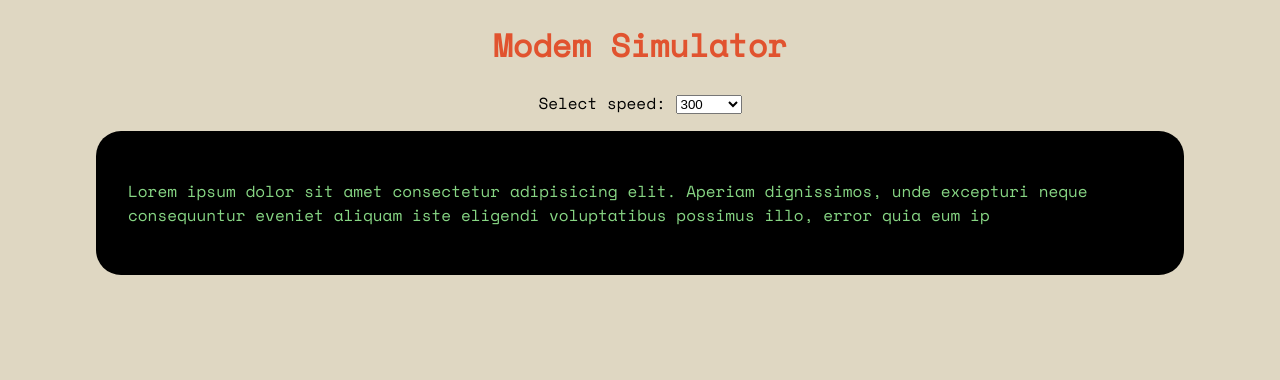
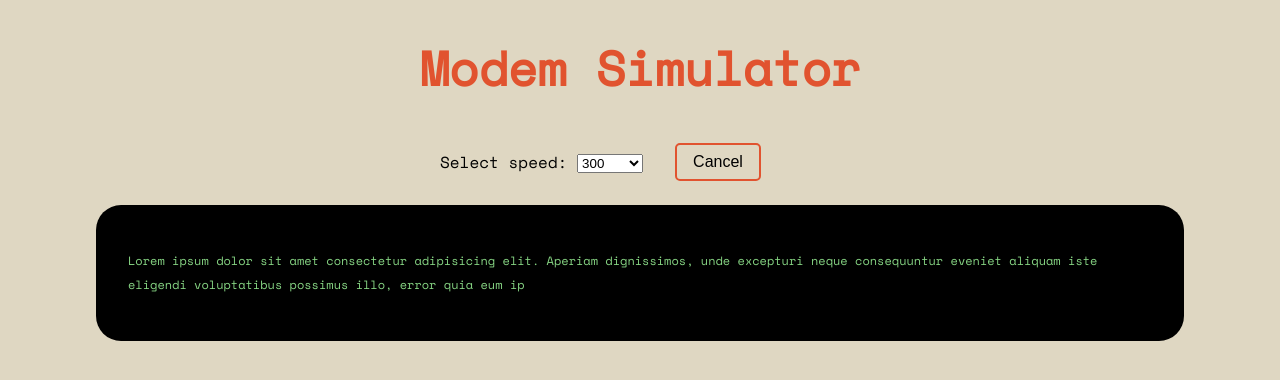
Before and after one commit to jallend1/modemSimulator, a plain HTML site: page index.html in a window 1280 px wide. Drawn offline with nearby package versions, Linux system fonts and the light colour scheme.

Commit message:
Adds cancel button and fixes bug where input was stuck on previous selection

```diff
--- a/index.html
+++ b/index.html
@@ -16,10 +16,11 @@
   <body>
     <header>
       <h1>Modem Simulator</h1>
-      <form id="speedSelector">
+      <div class="header-menu">
+        <form id="speed-selector">
           <label for="speed">Select speed:</label>
           <select name="speed" id="speed">
-          <option value="300">300</option>
+            <option value="300" selected>300</option>
             <option value="1200">1200</option>
             <option value="2400">2400</option>
             <option value="4800">4800</option>
@@ -32,9 +33,11 @@
             <option value="115200">115200</option>
           </select>
         </form>
+        <button id="header-button">Cancel</button>
+      </div>
     </header>
     <main>
-      <p id="insertedText"></p>
+      <p id="inserted-text"></p>
     </main>
     <script src="sampleText.js"></script>
     <script src="script.js"></script>
--- a/script.js
+++ b/script.js
@@ -1,14 +1,17 @@
 // Todo: Display the amount of time it will take it fully load at the given rate
-// Todo: Add a cancel button
-// Todo: Add a style sheet
-// TOdo: On refresh, the previous option from the drop-down is selected but the original speed is still used
 // Todo: Add a slider to change the speed?
 // TOdo: Implement error handling for the end of the file
 
 let controller = new AbortController();
-const insertedText = document.querySelector("#insertedText");
-const speedSelector = document.querySelector("#speedSelector");
+const insertedText = document.querySelector("#inserted-text");
+const speedSelector = document.querySelector("#speed-selector");
+const headerButton = document.querySelector("#header-button");
 let bitsPerSec = 300;
+
+// Resets form value on refresh
+window.onload = () => {
+  speedSelector.value = "300";
+};
 
 const convertModemSpeedtoDelay = (speed) => {
   // 8 bits per character
@@ -44,6 +47,17 @@ const handleSpeedChange = (e) => {
   displayText();
 };
 
+const handleClick = () => {
+  controller.abort();
+  controller = new AbortController();
+  headerButton.textContent === "Cancel"
+    ? (headerButton.textContent = "Restart")
+    : (headerButton.textContent = "Cancel");
+  if (headerButton.textContent === "Cancel") {
+    displayText();
+  }
+};
+
 speedSelector.addEventListener("change", handleSpeedChange);
-
+headerButton.addEventListener("click", handleClick);
 displayText();
--- a/style.css
+++ b/style.css
@@ -14,6 +14,26 @@ header {
 
 h1 {
   color: #e1532f;
+  font-size: 3rem;
+}
+
+.header-menu {
+  display: flex;
+  margin: auto;
+  max-width: 400px;
+  align-items: center;
+}
+
+#header-button {
+  background-color: transparent;
+  border: 2px solid #e1532f;
+  color: #000;
+  padding: 0.5rem 1rem;
+  text-align: center;
+  font-size: 1rem;
+  margin: 0.5rem 2rem;
+  cursor: pointer;
+  border-radius: 5px;
 }
 
 main {
@@ -27,4 +47,5 @@ main {
 
 p {
   line-height: 1.5rem;
+  font-size: 0.75rem;
 }
```
Lines whose indentation alone changed are shown as unchanged.
